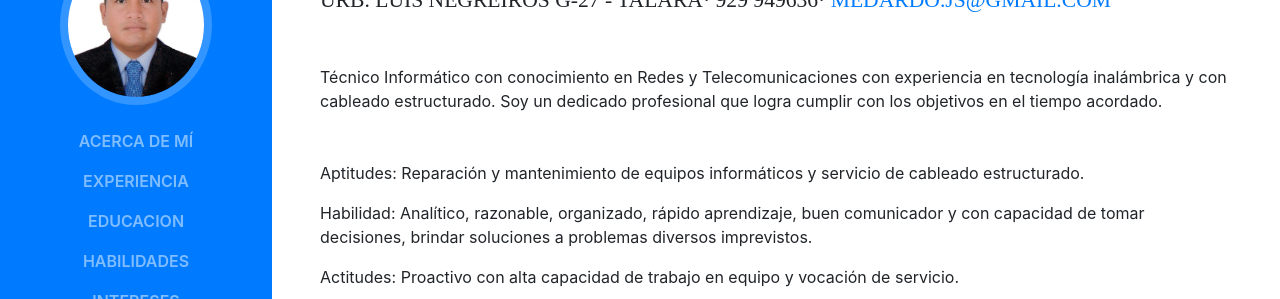
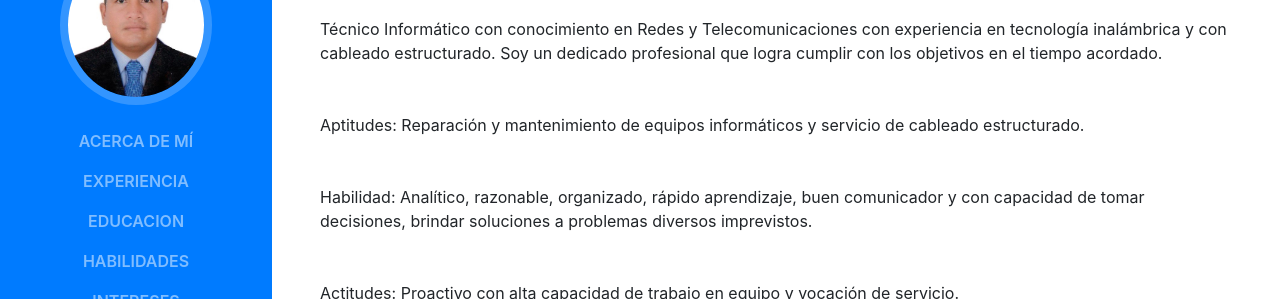
Before and after one commit to medardojs/medardojs.github.io, a website with bundled scripts: page index.html in a window 1280 px wide. Shown: the part 251-550 px from the top of the page. Built offline with nearby package versions, Linux system fonts and the light colour scheme; a web font is replaced by a local one.

Commit message:
Update index.html

```diff
--- a/index.html
+++ b/index.html
@@ -74,10 +74,10 @@
           <p class="mb-5">Técnico Informático con conocimiento en Redes y Telecomunicaciones con experiencia en tecnología
             inalámbrica y con cableado estructurado. Soy un dedicado profesional que logra cumplir
             con los objetivos en el tiempo acordado.</p>
-            <p> Aptitudes: Reparación y mantenimiento de equipos informáticos y servicio de cableado estructurado.</p>
-            <p> Habilidad: Analítico, razonable, organizado, rápido aprendizaje, buen comunicador y con capacidad de tomar decisiones,
+            <p class="mb-5"> Aptitudes: Reparación y mantenimiento de equipos informáticos y servicio de cableado estructurado.</p>
+            <p class="mb-5"> Habilidad: Analítico, razonable, organizado, rápido aprendizaje, buen comunicador y con capacidad de tomar decisiones,
             brindar soluciones a problemas diversos imprevistos.</p>
-            <p>Actitudes: Proactivo con alta capacidad de trabajo en equipo y vocación de servicio.
+            <p class="mb-5">Actitudes: Proactivo con alta capacidad de trabajo en equipo y vocación de servicio.
             </p>
           <ul class="list-inline list-social-icons mb-0">
             <li class="list-inline-item">
```
